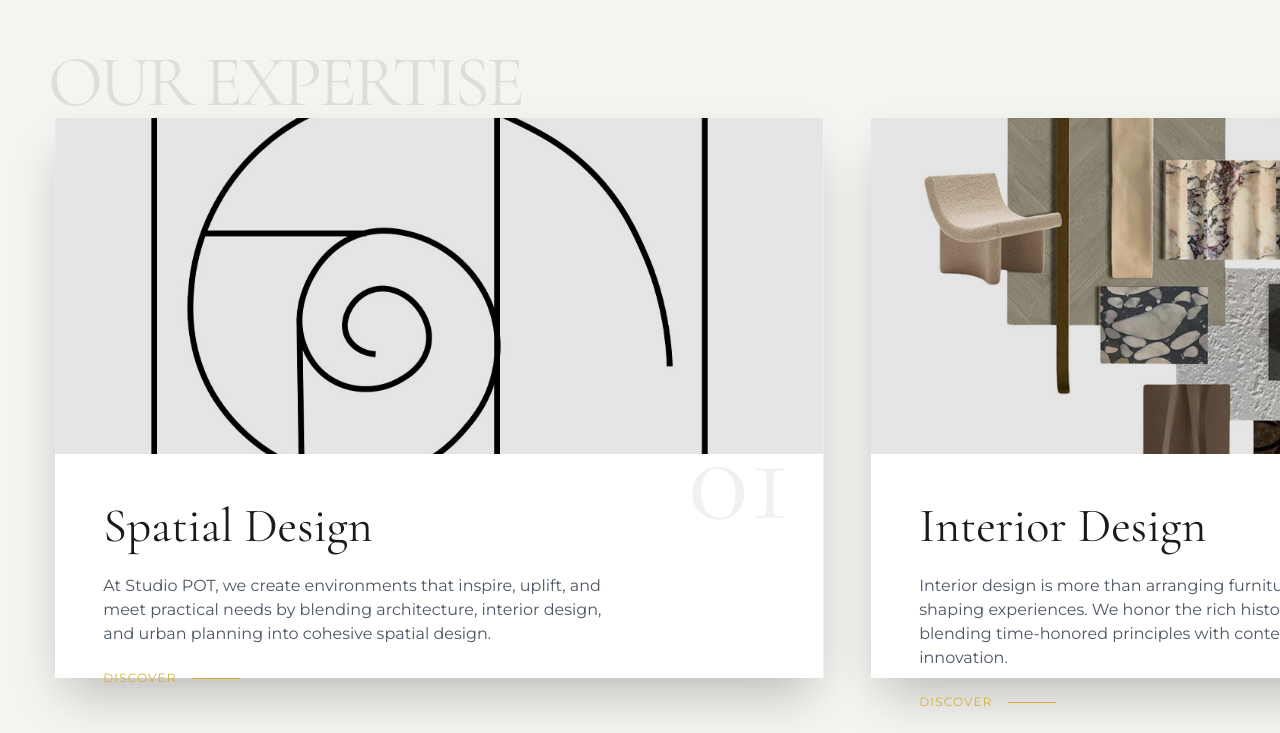
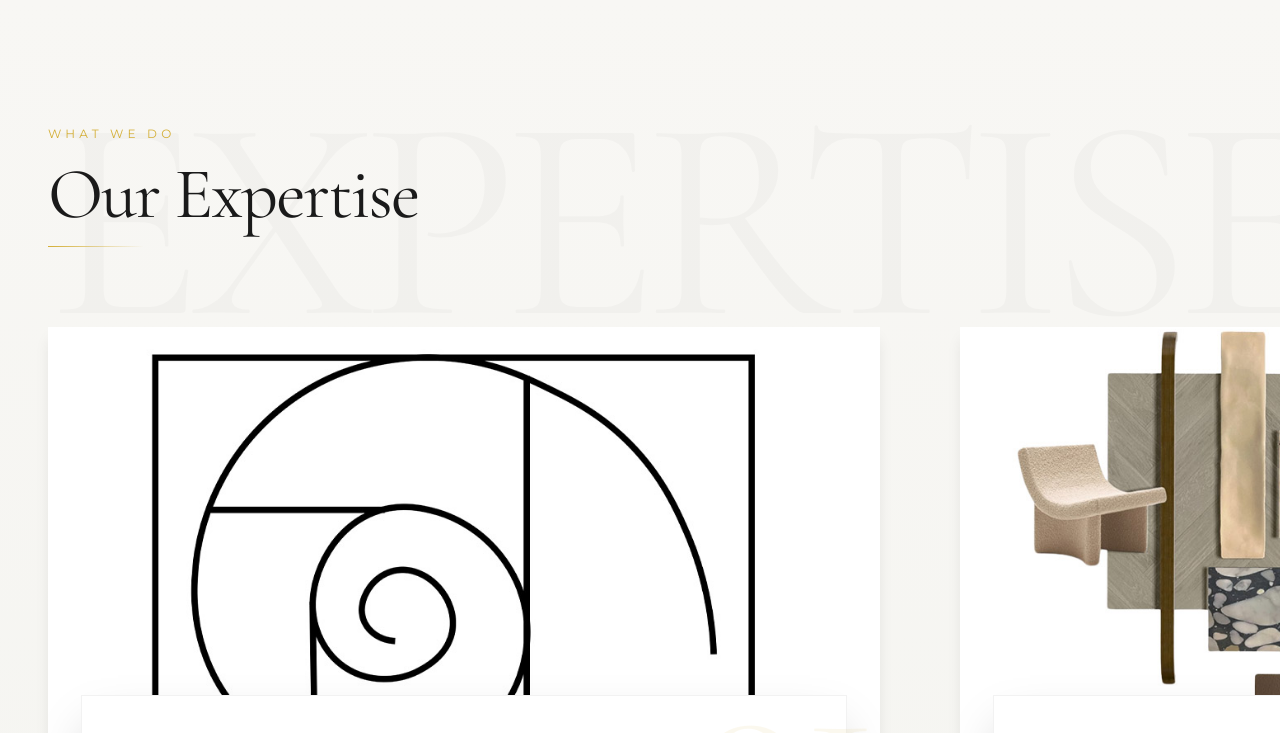
Before and after one commit to muskan-khushi/paradigm-of-thoughts, a React (Vite) app: page / in a window 1280 px wide. Shown: the part 802-1535 px from the top of the page. Built offline with nearby package versions, Linux system fonts and the light colour scheme; grey boxes are pictures that could not be loaded.

Commit message:
enhanced service page

```diff
--- a/src/components/sections/Services.jsx
+++ b/src/components/sections/Services.jsx
@@ -1,16 +1,18 @@
-import { useRef, useState } from 'react';
-import { motion, useScroll, useTransform, AnimatePresence } from 'framer-motion';
-import { X, ArrowRight } from 'lucide-react';
+import { useRef, useState } from "react";
+import { motion, AnimatePresence } from "framer-motion";
+import { X, ArrowRight } from "lucide-react";
 
+// --- DATA (Unchanged) ---
 const services = [
   {
     id: "01",
     title: "Spatial Design",
-    shortDesc: "At Studio POT, we create environments that inspire, uplift, and meet practical needs by blending architecture, interior design, and urban planning into cohesive spatial design.",
+    shortDesc:
+      "At Studio POT, we create environments that inspire, uplift, and meet practical needs by blending architecture, interior design, and urban planning into cohesive spatial design.",
     image: "/images/service-spatial.jpg",
-    color: "bg-[#e8e6e1]",
     fullContent: {
-      intro: "At Studio POT [Paradigm Of Thoughts], we create environments that inspire, uplift, and meet practical needs by blending architecture, interior design, and urban planning into cohesive spatial design.",
+      intro:
+        "At Studio POT [Paradigm Of Thoughts], we create environments that inspire, uplift, and meet practical needs by blending architecture, interior design, and urban planning into cohesive spatial design.",
       sections: [
         {
           title: "Spatial design shapes environments that are:",
@@ -18,16 +20,16 @@ const services = [
             "Functional: Serving their purpose with efficiency.",
             "Aesthetic: Reflecting identity through visual appeal.",
             "Emotional: Evoking comfort and connection.",
-            "Sustainable: Eco-conscious and future-ready."
-          ]
+            "Sustainable: Eco-conscious and future-ready.",
+          ],
         },
         {
           title: "We emphasize:",
           items: [
             "Human-Centric Design: Tailored to individual needs and lifestyles.",
             "Innovation: Integrating technology and sustainable practices.",
-            "Collaboration: Partnering with clients and skilled craftsmen."
-          ]
+            "Collaboration: Partnering with clients and skilled craftsmen.",
+          ],
         },
         {
           title: "Process",
@@ -36,8 +38,8 @@ const services = [
             "Concept Design: Developing layouts and 3D visualizations.",
             "Planning: Crafting detailed drawings for seamless execution.",
             "Execution: Overseeing construction to ensure precision.",
-            "Finishing Touches: Delivering ready-to-use, polished spaces."
-          ]
+            "Finishing Touches: Delivering ready-to-use, polished spaces.",
+          ],
         },
         {
           title: "We deliver:",
@@ -45,194 +47,288 @@ const services = [
             "Personalized Elegance: Reflecting your unique identity.",
             "Functional Layouts: Enhancing comfort and productivity.",
             "Timeless Appeal: Balancing trends with lasting style.",
-            "Sustainability: Offering eco-friendly, efficient solutions."
-          ]
-        }
+            "Sustainability: Offering eco-friendly, efficient solutions.",
           ],
-      footer: "At Studio POT, spatial design is the foundation of impactful environments, harmonizing functionality and aesthetics to create spaces with enduring purpose."
-    }
+        },
+      ],
+      footer:
+        "At Studio POT, spatial design is the foundation of impactful environments, harmonizing functionality and aesthetics to create spaces with enduring purpose.",
+    },
   },
   {
     id: "02",
     title: "Interior Design",
-    shortDesc: "Interior design is more than arranging furniture—it’s about shaping experiences. We honor the rich history of design, blending time-honored principles with contemporary innovation.",
+    shortDesc:
+      "Interior design is more than arranging furniture or choosing colors—it's about shaping experiences and creating environments that resonate with purpose and emotion.",
     image: "/images/service-interior.jpg",
-    color: "bg-[#dcdcdc]",
     fullContent: {
-      intro: "Interior design is more than arranging furniture or choosing colors—it’s about shaping experiences and creating environments that resonate with purpose and emotion. At Studio Pot, we honor the rich history of interior design, blending time-honored principles with contemporary innovation.",
+      intro:
+        "Interior design is more than arranging furniture or choosing colors—it's about shaping experiences and creating environments that resonate with purpose and emotion. At Studio Pot, we honor the rich history of interior design, blending time-honored principles with contemporary innovation.",
       sections: [
         {
           title: "Our Process",
           items: [
-            "Discovery: Every project begins with listening. We learn how you live, work, and interact with your space. This understanding shapes designs that reflect your identity.",
-            "Conceptualization: Ideas evolve through sketches, material exploration, and digital visualization, ensuring every detail aligns with your vision."
-          ]
+            "Discovery: Every project begins with listening. We learn how you live, work, and interact with your space. This understanding shapes designs that reflect your identity while considering architectural elements, cultural influences, and sustainability.",
+            "Conceptualization: Ideas evolve through sketches, material exploration, and digital visualization, ensuring every detail aligns with your vision.",
+          ],
         },
         {
           title: "Transformative Results",
-          paragraph: "Our designs go beyond aesthetics to deliver transformations. Whether crafting a serene home, a dynamic office, or an immersive commercial space, the result strikes a perfect balance where functionality meets creativity and intention."
+          paragraph:
+            "Our designs go beyond aesthetics to deliver transformations. Whether crafting a serene home, a dynamic office, or an immersive commercial space, the result strikes a perfect balance where functionality meets creativity and intention.",
         },
         {
           title: "Integrity and Innovation",
-          paragraph: "At Studio Pot, we prioritize thoughtful material choices, integrate advanced technology where it adds value, and create future-ready spaces. Every project is a chance to design environments that inspire, engage, and endure."
-        }
-      ]
-    }
+          paragraph:
+            "At Studio Pot, we prioritize thoughtful material choices, integrate advanced technology where it adds value, and create future-ready spaces. Every project is a chance to design environments that inspire, engage, and endure.",
+        },
+      ],
+    },
   },
   {
     id: "03",
     title: "Furniture Design",
-    shortDesc: "Furniture goes beyond function—it’s an extension of your home’s character. We craft bespoke concepts inspired by your home’s architecture, utilizing exotic hardwoods and master artisanship.",
+    shortDesc:
+      "At our interior design studio, we believe furniture goes beyond function—it's an extension of your home's character and personal style.",
     image: "/images/service-furniture.jpg",
-    color: "bg-[#c8c6c1]",
     fullContent: {
-      intro: "At our interior design studio, we believe furniture goes beyond function—it’s an extension of your home’s character and personal style. Our bespoke furniture design service begins with a thorough understanding of your space, needs, and aesthetic preferences.",
+      intro:
+        "At our interior design studio, we believe furniture goes beyond function—it's an extension of your home's character and personal style. Our bespoke furniture design service begins with a thorough understanding of your space, needs, and aesthetic preferences. Inspired by your home's architecture, design story, and unique features, we craft concepts that reflect your vision.",
       sections: [
         {
           title: "The process includes:",
           items: [
             "Hand-drawn sketches and digital renderings: Bringing your vision to life with precision and meticulous attention to detail.",
-            "Material selection guidance: Presenting luxury, durable, and sustainable options, such as exotic hardwoods and handcrafted metal accents."
-          ]
+            "Material selection guidance: Presenting luxury, durable, and sustainable options, such as exotic hardwoods and handcrafted metal accents, to ensure the perfect balance of form and function.",
+          ],
         },
         {
           title: "Execution",
-          paragraph: "Once finalized, we collaborate with master artisans and cutting-edge fabrication workshops to transform ideas into reality. Every piece is custom-built to fit your space perfectly."
-        }
+          paragraph:
+            "Once finalized, we collaborate with master artisans and cutting-edge fabrication workshops to transform ideas into reality. Every piece is custom-built to fit your space perfectly, delivering a one-of-a-kind result that mass-produced furniture cannot replicate.",
+        },
       ],
-      footer: "The result is functional art—furniture that not only fills a room but completes it, redefining elegance, innovation, and timeless design tailored exclusively to your lifestyle."
-    }
-  }
+      footer:
+        "The result is functional art—furniture that not only fills a room but completes it, redefining elegance, innovation, and timeless design tailored exclusively to your lifestyle.",
+    },
+  },
 ];
 
 const Services = () => {
-  const targetRef = useRef(null);
   const [selectedService, setSelectedService] = useState(null);
-  const { scrollYProgress } = useScroll({ target: targetRef });
-  const x = useTransform(scrollYProgress, [0, 1], ["1%", "-65%"]);
+  const scrollContainerRef = useRef(null);
 
   return (
     <>
-      <section id="services" ref={targetRef} className="relative h-[300vh] bg-[#f4f4f0]">
-        <div className="sticky top-0 flex h-screen items-center overflow-hidden">
+      <section
+        id="services"
+        className="relative bg-gradient-to-b from-[#f8f7f4] to-[#f4f4f0] py-32 border-b border-black/5 overflow-hidden"
+      >
+        {/* ===== ELEGANT BACKGROUND TEXT ===== */}
+        <div className="absolute top-20 left-0 right-0 z-0 pointer-events-none overflow-hidden">
+          <div className="container mx-auto px-6 md:px-12">
+            <h2 className="font-serif text-[10rem] md:text-[14rem] lg:text-[18rem] uppercase tracking-tighter text-pot-black opacity-[0.02] leading-none whitespace-nowrap">
+              Expertise
+            </h2>
+          </div>
+        </div>
 
-          <div className="absolute top-12 left-6 md:left-12 z-10 pointer-events-none">
-            <h2 className="font-serif text-5xl md:text-7xl text-pot-black opacity-10 uppercase tracking-tighter">
+        {/* ===== REFINED HEADER ===== */}
+        <div className="container mx-auto px-6 md:px-12 mb-20 relative z-30">
+          <motion.div
+            initial={{ opacity: 0, y: 20 }}
+            whileInView={{ opacity: 1, y: 0 }}
+            viewport={{ once: true }}
+            transition={{ duration: 0.8 }}
+            className="space-y-4"
+          >
+            <span className="font-sans text-pot-gold text-xs tracking-[0.35em] uppercase block">
+              What We Do
+            </span>
+            <h2 className="font-serif text-5xl md:text-6xl lg:text-7xl text-pot-black tracking-tight">
               Our Expertise
             </h2>
+            <div className="w-24 h-[1px] bg-gradient-to-r from-pot-gold to-transparent" />
+          </motion.div>
         </div>
 
-          <motion.div style={{ x }} className="flex gap-12 pl-[10vw] relative z-30">
-            {services.map((service) => (
+        {/* ===== LUXURY SCROLL CONTAINER ===== */}
         <div
+          ref={scrollContainerRef}
+          className="relative z-10 w-full flex overflow-x-auto snap-x snap-mandatory pb-24 px-6 md:px-12 gap-20 scrollbar-hide cursor-grab active:cursor-grabbing"
+          style={{
+            scrollbarWidth: "none",
+            msOverflowStyle: "none",
+          }}
+        >
+          {services.map((service, idx) => (
+            <motion.div
               key={service.id}
-                className="relative h-[70vh] w-[85vw] md:w-[60vw] flex-shrink-0 bg-white shadow-2xl flex flex-col group"
+              initial={{ opacity: 0, x: 100 }}
+              whileInView={{ opacity: 1, x: 0 }}
+              viewport={{ once: true }}
+              transition={{ duration: 0.8, delay: idx * 0.2 }}
+              className="snap-center shrink-0 w-[90vw] md:w-[65vw] group relative"
             >
-                <div className={`h-1/2 md:h-3/5 w-full overflow-hidden ${service.color} relative`}>
-                  <div className="absolute inset-0 bg-black/10 group-hover:bg-transparent transition-colors duration-500 z-10" />
+              {/* LUXURY IMAGE CONTAINER */}
+              <div className="relative z-10 h-[60vh] bg-white overflow-hidden shadow-lg">
+                <div className="absolute inset-0 bg-gradient-to-b from-transparent via-transparent to-black/10 z-10 opacity-0 group-hover:opacity-100 transition-opacity duration-700" />
                 <img
                   src={service.image}
                   alt={service.title}
-                    className="absolute inset-0 w-full h-full object-cover transition-transform duration-1000 ease-out group-hover:scale-110"
-                    onError={(e) => e.target.style.display = 'none'}
+                  className="w-full h-full object-cover transition-all duration-[1400ms] ease-out group-hover:scale-110"
+                  onError={(e) => {
+                    e.target.style.display = "none";
+                    e.target.parentElement.style.background =
+                      "linear-gradient(135deg, #e8e6e1 0%, #dcdcdc 100%)";
+                  }}
                 />
               </div>
 
-                <div className="h-1/2 md:h-2/5 p-8 md:p-12 flex flex-col justify-between relative bg-white">
-                  <span className="absolute -top-10 right-8 text-9xl font-serif text-black opacity-5 group-hover:opacity-10 transition-opacity">
+              {/* ELEVATED LUXURY CARD */}
+              <div className="relative z-30 -mt-28 mx-auto w-[92%] bg-white p-10 md:p-14 shadow-2xl border border-black/5">
+                {/* LARGE ELEGANT NUMBER */}
+                <span className="absolute -top-16 -right-8 text-[14rem] font-serif text-pot-gold opacity-[0.08] leading-none select-none pointer-events-none group-hover:opacity-[0.12] transition-opacity duration-700">
                   {service.id}
                 </span>
 
-                  <div>
-                    <h3 className="font-serif text-3xl md:text-5xl text-pot-black mb-6">
+                <div className="relative z-10">
+                  <h3 className="font-serif text-4xl md:text-5xl lg:text-6xl text-pot-black mb-6 tracking-tight">
                     {service.title}
                   </h3>
-                    <p className="font-sans text-gray-600 text-sm md:text-base leading-relaxed max-w-lg">
+
+                  <p className="text-gray-600 text-sm md:text-base leading-relaxed mb-12 max-w-2xl">
                     {service.shortDesc}
                   </p>
-                  </div>
 
+                  {/* ===== ULTRA LUXURY DISCOVER BUTTON ===== */}
                   <button
                     onClick={() => setSelectedService(service)}
-                    className="mt-4 flex items-center gap-4 group/btn cursor-pointer text-left py-2"
+                    className="relative inline-flex items-center gap-6 group/btn overflow-hidden"
                   >
-                    <span className="text-xs font-sans uppercase tracking-widest text-pot-gold">Discover</span>
-                    <div className="h-[1px] w-12 bg-pot-gold group-hover/btn:w-24 transition-all duration-300" />
+                    {/* Multi-layer glow effect */}
+                    <span className="absolute -inset-4 rounded-full bg-[radial-gradient(circle_at_center,rgba(201,164,92,0.4),rgba(201,164,92,0.2)_40%,transparent_70%)] opacity-0 group-hover/btn:opacity-100 blur-2xl transition-all duration-700" />
+                    <span className="absolute -inset-2 rounded-full bg-[radial-gradient(circle_at_center,rgba(201,164,92,0.3),transparent_60%)] opacity-0 group-hover/btn:opacity-100 blur-xl transition-all duration-500" />
+
+                    {/* Shimmer effect */}
+                    <span className="absolute inset-0 bg-gradient-to-r from-transparent via-pot-gold/20 to-transparent translate-x-[-200%] group-hover/btn:translate-x-[200%] transition-transform duration-1000" />
+
+                    <span className="relative z-10 text-xs uppercase tracking-[0.35em] text-pot-gold font-medium transition-all duration-300 group-hover/btn:tracking-[0.4em] group-hover/btn:text-[#d4a854]">
+                      Discover
+                    </span>
+
+                    <span className="relative z-10 h-[1.5px] w-16 bg-gradient-to-r from-pot-gold to-pot-gold/60 group-hover/btn:w-28 transition-all duration-500 shadow-[0_0_8px_rgba(201,164,92,0.5)] group-hover/btn:shadow-[0_0_16px_rgba(201,164,92,0.8)]" />
                   </button>
                 </div>
               </div>
+            </motion.div>
           ))}
-          </motion.div>
+
+          <div className="shrink-0 w-[5vw]" />
         </div>
       </section>
 
+      {/* ===== REFINED MODAL ===== */}
       <AnimatePresence>
         {selectedService && (
           <motion.div
             initial={{ opacity: 0 }}
             animate={{ opacity: 1 }}
             exit={{ opacity: 0 }}
-            className="fixed inset-0 z-[100] flex items-center justify-center bg-black/60 backdrop-blur-sm p-4 md:p-8"
+            className="fixed inset-0 z-[100] bg-black/70 backdrop-blur-md flex items-center justify-center p-4 md:p-8"
             onClick={() => setSelectedService(null)}
           >
             <motion.div
-              initial={{ y: 100, opacity: 0 }}
-              animate={{ y: 0, opacity: 1 }}
-              exit={{ y: 100, opacity: 0 }}
-              transition={{ type: "spring", damping: 25, stiffness: 300 }}
-              className="bg-[#fcfcfc] w-full max-w-4xl h-[85vh] shadow-2xl relative flex flex-col md:flex-row rounded-sm cursor-default overflow-hidden"
+              initial={{ y: 80, opacity: 0, scale: 0.95 }}
+              animate={{ y: 0, opacity: 1, scale: 1 }}
+              exit={{ y: 80, opacity: 0, scale: 0.95 }}
+              transition={{ type: "spring", damping: 30, stiffness: 300 }}
+              className="bg-white w-full max-w-6xl h-[90vh] flex flex-col md:flex-row shadow-2xl border border-black/10"
               onClick={(e) => e.stopPropagation()}
             >
               <button
+                className="absolute top-6 right-6 z-50 p-3 bg-white/80 hover:bg-black hover:text-white rounded-full transition-all duration-300 shadow-lg cursor-pointer"
                 onClick={() => setSelectedService(null)}
-                className="absolute top-4 right-4 z-50 p-2 bg-white/50 rounded-full hover:bg-black hover:text-white transition-colors cursor-pointer"
               >
-                <X size={24} />
+                <X size={20} />
               </button>
 
-              <div className="w-full md:w-1/3 h-48 md:h-full relative flex-shrink-0">
-                <img src={selectedService.image} alt={selectedService.title} className="w-full h-full object-cover" />
-                <div className="absolute inset-0 bg-black/20" />
-                <div className="absolute bottom-8 left-8 text-white">
-                  <span className="font-serif text-6xl opacity-50 block">{selectedService.id}</span>
-                  <h3 className="font-serif text-3xl leading-none">{selectedService.title}</h3>
+              {/* LEFT SIDE - IMAGE */}
+              <div className="w-full md:w-5/12 h-64 md:h-full relative bg-gradient-to-br from-[#f8f7f4] to-[#f4f4f0] flex-shrink-0">
+                <div className="relative w-full h-full p-8 md:p-12 flex items-center justify-center">
+                  <img
+                    src={selectedService.image}
+                    className="w-full h-full object-cover shadow-lg"
+                    alt={selectedService.title}
+                    onError={(e) => {
+                      e.target.style.display = "none";
+                      e.target.parentElement.style.background =
+                        "linear-gradient(135deg, #e8e6e1 0%, #dcdcdc 100%)";
+                    }}
+                  />
+                  <div className="absolute inset-0 bg-gradient-to-t from-black/60 via-transparent to-transparent" />
+                  <div className="absolute bottom-8 left-8 md:bottom-12 md:left-12">
+                    <span className="font-serif text-7xl md:text-8xl text-white/30 block leading-none mb-2">
+                      {selectedService.id}
+                    </span>
+                    <h3 className="font-serif text-2xl md:text-3xl text-white tracking-tight">
+                      {selectedService.title}
+                    </h3>
+                  </div>
                 </div>
               </div>
 
+              {/* RIGHT SIDE - CONTENT */}
+              {/* Added 'data-lenis-prevent' and 'overscroll-contain' to enable internal scrolling */}
               <div
-                className="w-full md:w-2/3 p-8 md:p-12 overflow-y-auto h-full"
+                className="w-full md:w-7/12 flex-1 overflow-y-auto overflow-x-hidden p-8 md:p-12 lg:p-16 overscroll-contain"
                 data-lenis-prevent="true"
               >
-                <p className="font-serif text-xl md:text-2xl text-pot-black mb-8 leading-relaxed">
+                <p className="font-serif text-lg md:text-xl lg:text-2xl text-pot-black mb-10 leading-relaxed">
                   {selectedService.fullContent.intro}
                 </p>
-                <div className="space-y-8">
-                  {selectedService.fullContent.sections.map((section, idx) => (
-                    <div key={idx}>
-                      <h4 className="font-sans text-xs uppercase tracking-widest text-pot-gold mb-3">
-                        {section.title}
+
+                <div className="space-y-10">
+                  {selectedService.fullContent.sections.map((sec, i) => (
+                    <motion.div
+                      key={i}
+                      initial={{ opacity: 0, y: 20 }}
+                      animate={{ opacity: 1, y: 0 }}
+                      transition={{ delay: i * 0.1 }}
+                      className="border-l-2 border-pot-gold/20 pl-6"
+                    >
+                      <h4 className="text-xs uppercase tracking-[0.3em] text-pot-gold mb-4 font-semibold">
+                        {sec.title}
                       </h4>
-                      {section.items ? (
-                        <ul className="space-y-2">
-                          {section.items.map((item, i) => (
-                            <li key={i} className="flex items-start gap-3 text-gray-600 font-sans text-sm md:text-base leading-relaxed">
-                              <ArrowRight size={14} className="mt-1 flex-shrink-0 text-pot-gold" />
+
+                      {sec.items ? (
+                        <ul className="space-y-4">
+                          {sec.items.map((item, j) => (
+                            <li
+                              key={j}
+                              className="flex gap-4 text-gray-700 text-sm md:text-base leading-relaxed group/item"
+                            >
+                              <ArrowRight
+                                size={16}
+                                className="mt-1 flex-shrink-0 text-pot-gold transition-transform duration-300 group-hover/item:translate-x-1"
+                              />
                               <span>{item}</span>
                             </li>
                           ))}
                         </ul>
                       ) : (
-                        <p className="text-gray-600 font-sans text-sm md:text-base leading-relaxed">
-                          {section.paragraph}
+                        <p className="text-gray-700 text-sm md:text-base leading-relaxed">
+                          {sec.paragraph}
                         </p>
                       )}
-                    </div>
+                    </motion.div>
                   ))}
                 </div>
+
                 {selectedService.fullContent.footer && (
-                  <div className="mt-12 pt-8 border-t border-gray-100 mb-8">
-                    <p className="font-serif text-lg text-pot-charcoal italic">
-                      "{selectedService.fullContent.footer}"
+                  <div className="mt-12 pt-8 border-t border-gray-200">
+                    <p className="font-serif text-base md:text-lg text-pot-black/80 italic leading-relaxed">
+                      {selectedService.fullContent.footer}
                     </p>
                   </div>
                 )}
@@ -241,6 +337,12 @@ const Services = () => {
           </motion.div>
         )}
       </AnimatePresence>
+
+      <style jsx>{`
+        .scrollbar-hide::-webkit-scrollbar {
+          display: none;
+        }
+      `}</style>
     </>
   );
 };
```
Lines whose indentation alone changed are shown as unchanged.
